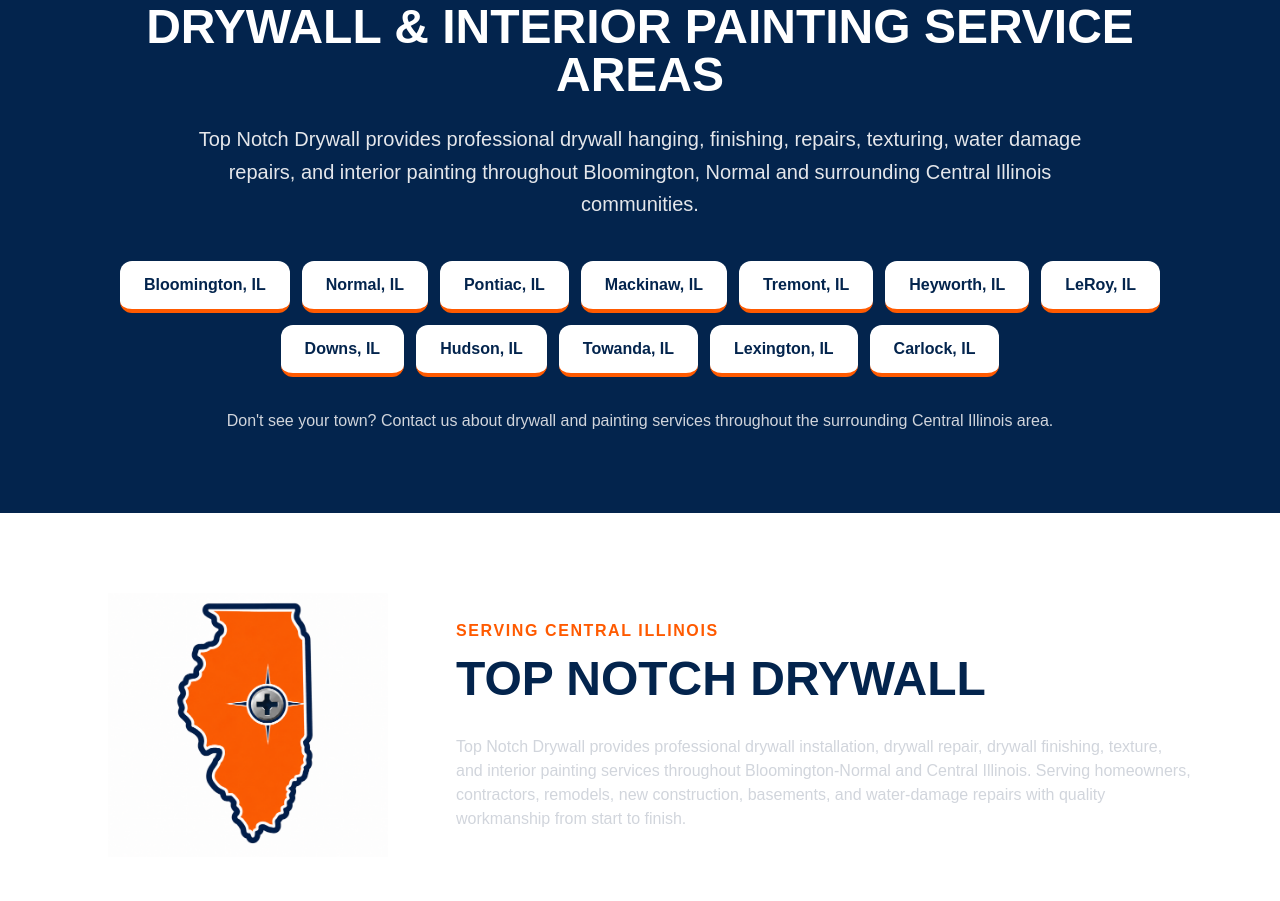
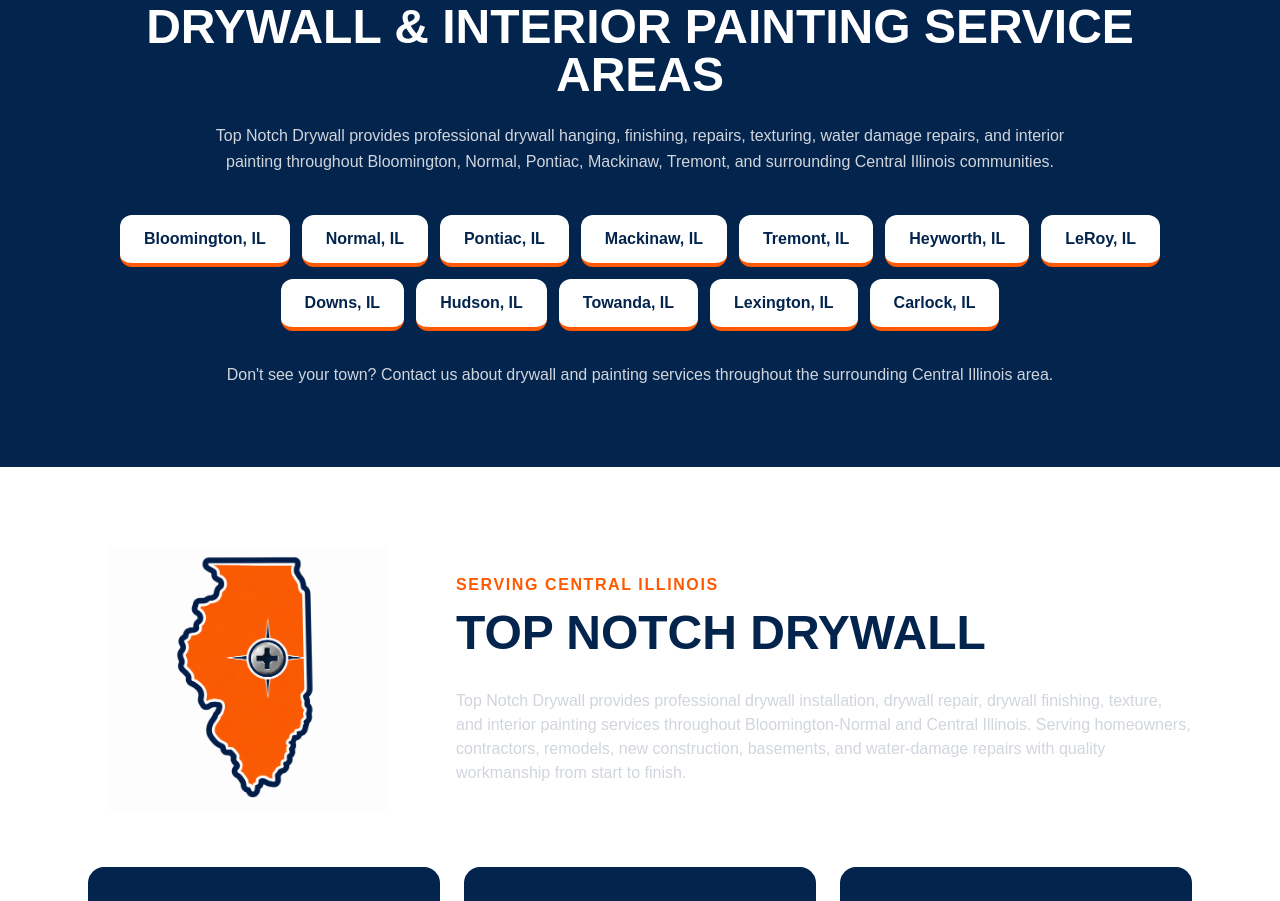
Before and after one commit to topnotchdrywallbiz/top-notchdrywall, a Next.js app: page / in a window 1280 px wide. Shown: the part 3440-4341 px from the top of the page. Built offline with nearby package versions, Linux system fonts and the light colour scheme.

Commit message:
Improve service area SEO

```diff
--- a/app/page.tsx
+++ b/app/page.tsx
@@ -255,10 +255,8 @@
       DRYWALL & INTERIOR PAINTING SERVICE AREAS
     </h2>
 
-    <p className="text-lg md:text-xl text-gray-200 max-w-4xl mx-auto mb-10 leading-relaxed">
-      Top Notch Drywall provides professional drywall hanging, finishing,
-      repairs, texturing, water damage repairs, and interior painting
-      throughout Bloomington, Normal and surrounding Central Illinois communities.
+    <p className="text-gray-300 max-w-4xl mx-auto mb-10 leading-relaxed">
+      Top Notch Drywall provides professional drywall hanging, finishing, repairs, texturing, water damage repairs, and interior painting throughout Bloomington, Normal, Pontiac, Mackinaw, Tremont, and surrounding Central Illinois communities.
     </p>
 
     <div className="flex flex-wrap justify-center gap-3">
```
